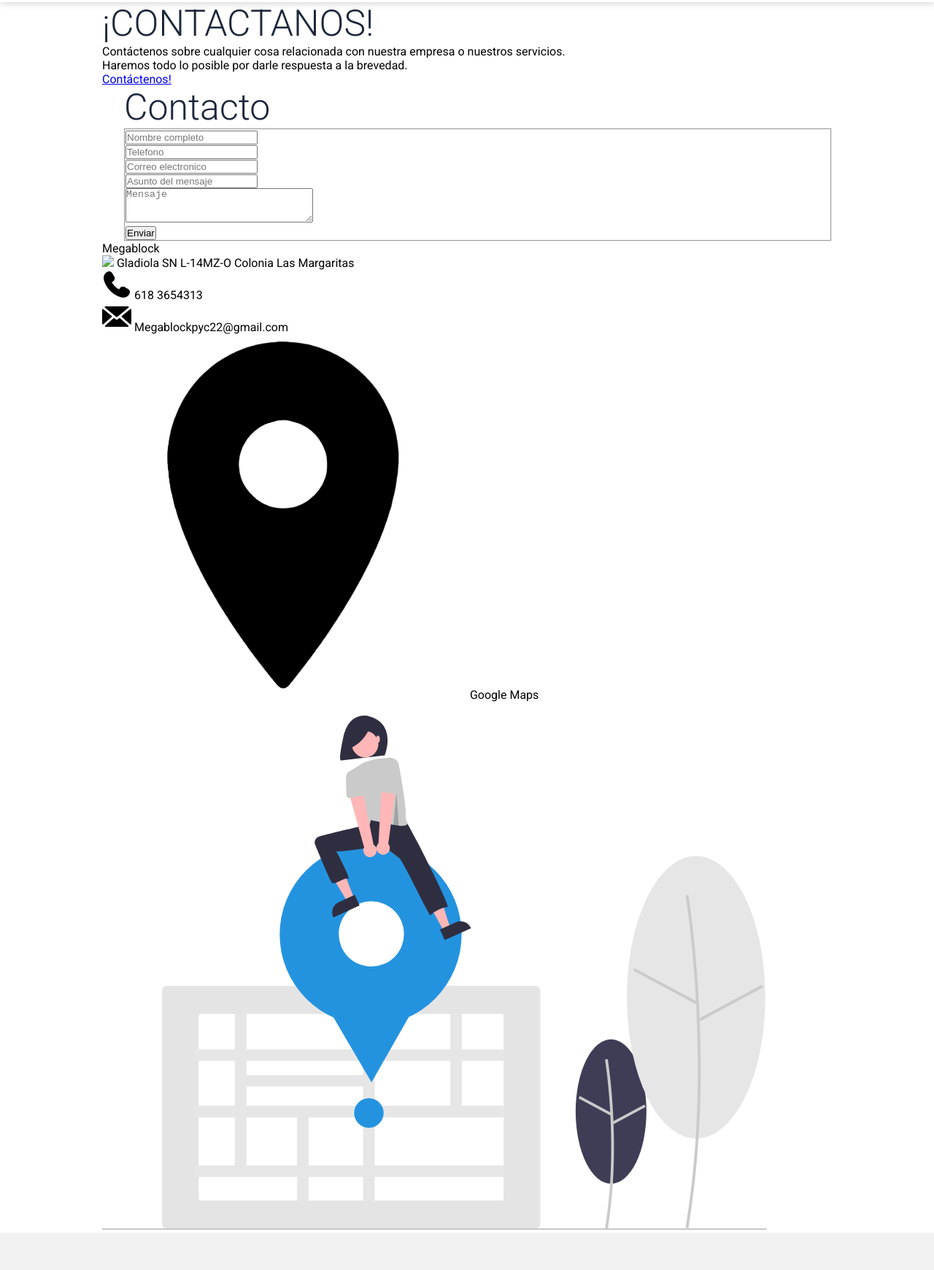
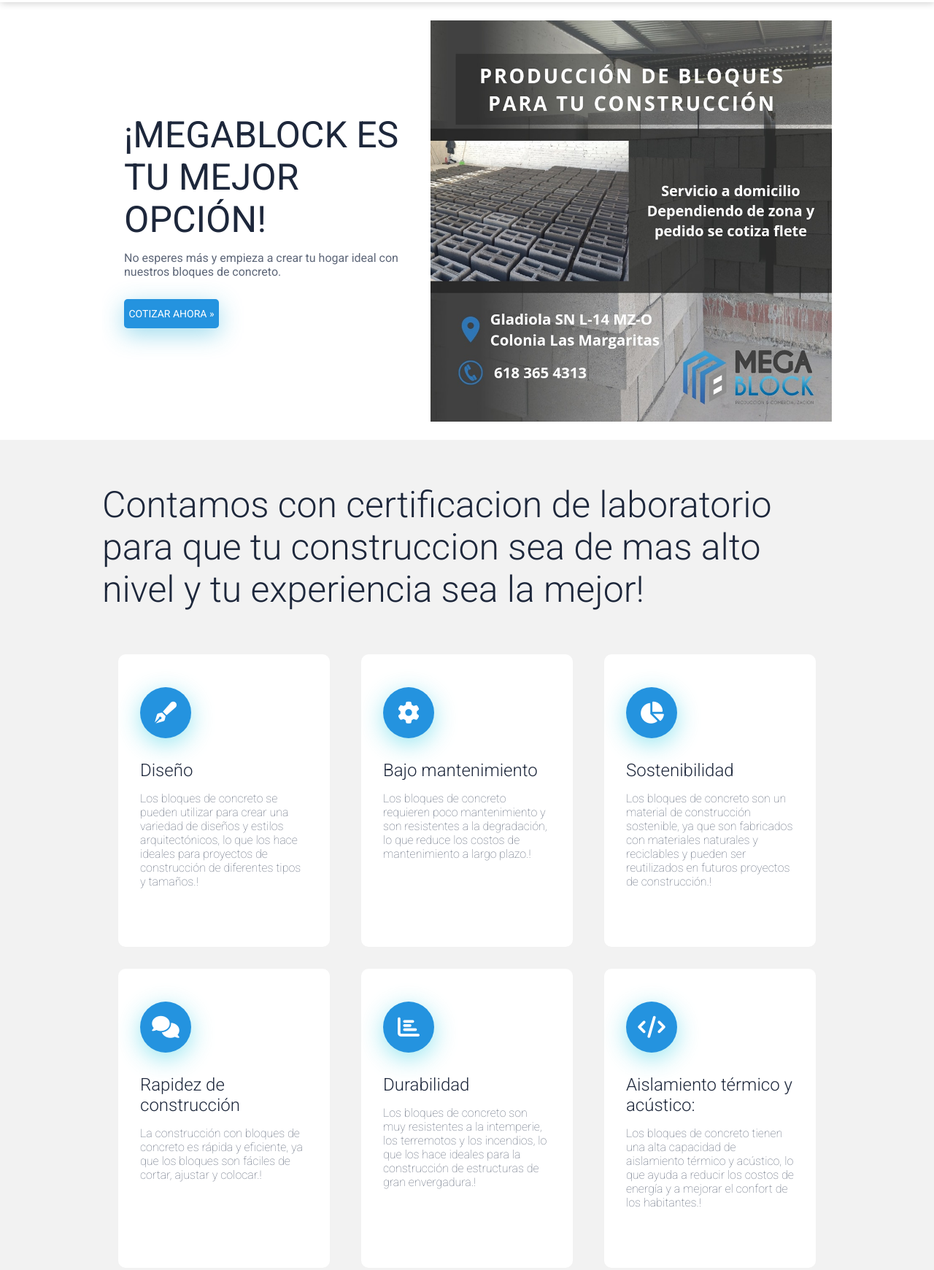
Before and after one commit to Psychobroder/megablock, a plain HTML site: page index.html in a window 1280 px wide. Shown: the part 77-1818 px from the top of the page at 73% size. Drawn offline with nearby package versions, Linux system fonts and the light colour scheme.

Commit message:
Solved error with index file

```diff
--- a/index.html
+++ b/index.html
@@ -35,62 +35,125 @@
         </nav>
 
         <div class="contenedor">
-            <section class="contenido-header-contact">
-                <section class="textos-header-contact">
-                    <!-- <img src="img/handshake.jpg"> -->
-                    <span>
-                        <h1>¡CONTACTANOS!</h1>
-                    </span>
+            <section class="contenido-header principal">
 
-                    <p>Contáctenos sobre cualquier cosa relacionada con nuestra empresa o nuestros servicios.<br>
-                        Haremos todo lo posible por darle respuesta a la brevedad.</p>
-                    <a href="#form">Contáctenos!</a>
+                <section class="textos-header" data-aos="fade-left" data-aos-duration="1500">
+
+                    <h1>¡MEGABLOCK ES TU MEJOR OPCIÓN!</h1>
+                    <p>No esperes más y empieza a crear tu hogar ideal con nuestros bloques de concreto.</p>
+                    <a
+                        href="https://api.whatsapp.com/send?phone=%2B526183654313&fbclid=IwAR0C-l1zMOro6MhmtYjBskbB0dGinFu6a9Uq043-BgamM29ZRRmrb3RCIas">COTIZAR
+                        AHORA »</a>
                 </section>
-
-                <!-- <img src="img/icon_contact.svg" alt="" data-aos="zoom-out-up" data-aos-duration="1500"> -->
+                <img src="img/mega-marketing.jpg" alt="" data-aos="fade-right" data-aos-duration="1500">
             </section>
         </div>
     </header>
+    <section class="about-us">
+        <div class="contenedor1">
+            <h2 class="titulo">Contamos con certificacion de laboratorio para que tu construccion sea de mas alto nivel
+                y tu experiencia sea la mejor!</h2>
+            <div class="contenedor-articulo">
+                <div class="articulo" data-aos="zoom-in-right">
+                    <i class="fas fa-pen-fancy"></i>
+                    <h3>Diseño </h3>
+                    <p>Los bloques de concreto se pueden utilizar para crear una variedad de diseños y estilos
+                        arquitectónicos, lo que los hace ideales para proyectos de construcción de diferentes tipos y
+                        tamaños.!</p>
+                    <!-- <a href="#">Read more -></a> -->
+                </div>
 
-    <section class="form contenedor">
+                <div class="articulo" data-aos="zoom-in-right">
+                    <i class="fas fa-cog"></i>
+                    <h3>Bajo mantenimiento</h3>
+                    <p>Los bloques de concreto requieren poco mantenimiento y son resistentes a la degradación, lo que
+                        reduce los costos de mantenimiento a largo plazo.!</p>
+                    <!-- <a href="#">Read more -></a> -->
+                </div>
+                <div class="articulo" data-aos="zoom-in-right">
+                    <i class="fas fa-chart-pie"></i>
+                    <h3>Sostenibilidad</h3>
+                    <p>Los bloques de concreto son un material de construcción sostenible, ya que son fabricados con
+                        materiales naturales y reciclables y pueden ser reutilizados en futuros proyectos de
+                        construcción.!</p>
+                    <!-- <a href="#">Read more -></a> -->
+                </div>
+                <div class="articulo" data-aos="zoom-in-right">
+                    <i class="fas fa-comments"></i>
+                    <h3>Rapidez de construcción</h3>
+                    <p>La construcción con bloques de concreto es rápida y eficiente, ya que los bloques son fáciles de
+                        cortar, ajustar y colocar.!</p>
+                    <!-- <a href="#">Read more -></a> -->
+                </div>
+                <div class="articulo" data-aos="zoom-in-right">
+                    <i class="fas fa-chart-bar"></i>
+                    <h3>Durabilidad</h3>
+                    <p>Los bloques de concreto son muy resistentes a la intemperie, los terremotos y los incendios, lo
+                        que los hace ideales para la construcción de estructuras de gran envergadura.!</p>
+                    <!-- <a href="#">Read more -></a> -->
+                </div>
+                <div class="articulo" data-aos="zoom-in-right">
+                    <i class="fas fa-code"></i>
+                    <h3>Aislamiento térmico y acústico:</h3>
+                    <p>Los bloques de concreto tienen una alta capacidad de aislamiento térmico y acústico, lo que ayuda
+                        a reducir los costos de energía y a mejorar el confort de los habitantes.!</p>
+                    <!-- <a href="#">Read more -></a> -->
+                </div>
+            </div>
+        </div>
+    </section>
+    <section class="questions contenedor">
         <section class="textos-questions">
-            <form id="form" action="/server" method="get">
-                <h1>Contacto</h1>
-                <form action="">
-                    <fieldset>
-                        <div class="form-group">
-                            <input id="name" type="text" name="name" placeholder="Nombre completo" required>
-                        </div>
-                        <div class="form-group">
-                            <input id="tel" type="tel" name="tel" placeholder="Telefono">
-                        </div>
-                        <div class="form-group">
-                            <input id="email" type="email" name="email" placeholder="Correo electronico" required>
-                        </div>
-                        <div class="form-group">
-                            <input id="asunto" type="text" name="asunto" placeholder="Asunto del mensaje">
-                        </div>
-                        <div class="form-group">
-                            <textarea id="description" name="description" cols="30" rows="3"
-                                placeholder="Mensaje"></textarea>
-                        </div>
-                        <button>Enviar</button>
-                    </fieldset>
-                </form>
-            </form>
+            <h1>Construyendo un mejor futuro, bloque a bloque</h1>
+            <p>Te ofrecemos una gran variedad de tamaños, formas y colores para que elijas el que más te guste y se
+                adapte a tu estilo.</p>
+            <a href="#">COTIZAR AHORA »</a>
         </section>
-        <div class="contenido-ubicacion">
-            <p>Megablock</p>
-            <p><img src="img/important.png" class="item-imagen"></img> Gladiola SN L-14MZ-O Colonia Las Margaritas</p>
-            <p><img src="img/telephone.png" class="item-imagen"></img> 618 3654313</p>
-            <p><img src="img/email.png" class="item-imagen"></img> Megablockpyc22@gmail.com</p>
-            <p><img src="img/ubicacion.png" class="item-imagen"></img> Google Maps</p>
-            <br>
-            <img src="img/location.svg" alt="imagen de referencia para la localizacion del edificio">
+        <img src="img/building_blocks.svg" alt="" data-aos="zoom-out-up" data-aos-duration="2000">
+    </section>
+
+    <section class="results">
+        <div class="contenedor1 conten-results">
+            <section class="numbers">
+                <div class="number" data-aos="zoom-in-left">
+                    <h4>Crea</h4>
+                    <p>Da rienda suelta a tu imaginación, crea torres, puentes, castillos y todo aquello que puedas
+                        imaginar .</p>
+                </div>
+                <div class="number" data-aos="zoom-in-left">
+                    <h4>Disponibilidad Inmediata</h4>
+                    <p>Los bloques de concreto se pueden adquirir en diferentes dimensiones según la necesidad y el
+                        diseño de la obra.</p>
+                </div>
+                <div class="number" data-aos="zoom-in-left">
+                    <h4>Alta Resistencia</h4>
+                    <p>Nuestros bloques son de alta calidad, seguros y duraderos. </p>
+                </div>
+                <div class="number" data-aos="zoom-in-left">
+                    <h4>Fácil y Práctico.</h4>
+                    <p>Nuestros bloques son resistentes, duraderos y fáciles de colocar.</p>
+                </div>
+            </section>
+            <section class="results-text">
+                <h4>Construye la casa de tus sueños con nuestros bloques.</h4>
+                <p>Te ofrecemos una gran variedad de tamaños, formas y colores para que elijas el que más te guste y se
+                    adapte a tu estilo.</p>
+                <a href="#">Cotizar ahora »</a>
+            </section>
         </div>
     </section>
 
-    <!---- Agregar una galeria mostrando el edificio -->
+    <section class="contenedor1 services">
+        <img src="img/build_your__home.svg" alt="" data-aos="fade-up" data-aos-duration="1000">
+        <div class="box-skills" data-aos="fade-up" data-aos-duration="1000">
+            <h4><i class="far fa-check-circle"></i> Lealtad</h4>
+            <h4><i class="far fa-check-circle"></i> Innovacion</h4>
+            <h4><i class="far fa-check-circle"></i> Integridad </h4>
+            <h4><i class="far fa-check-circle"></i> Confianza</h4>
+            <h4><i class="far fa-check-circle"></i> Congruencia</h4>
+
+        </div>
+    </section>
 
     <footer>
         <div class="partFooter">
```
